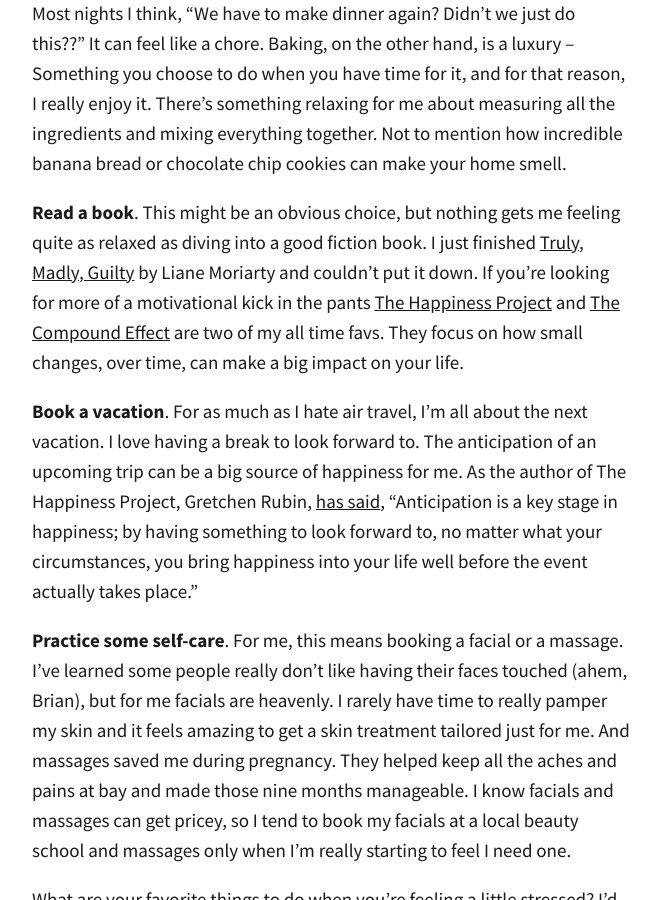
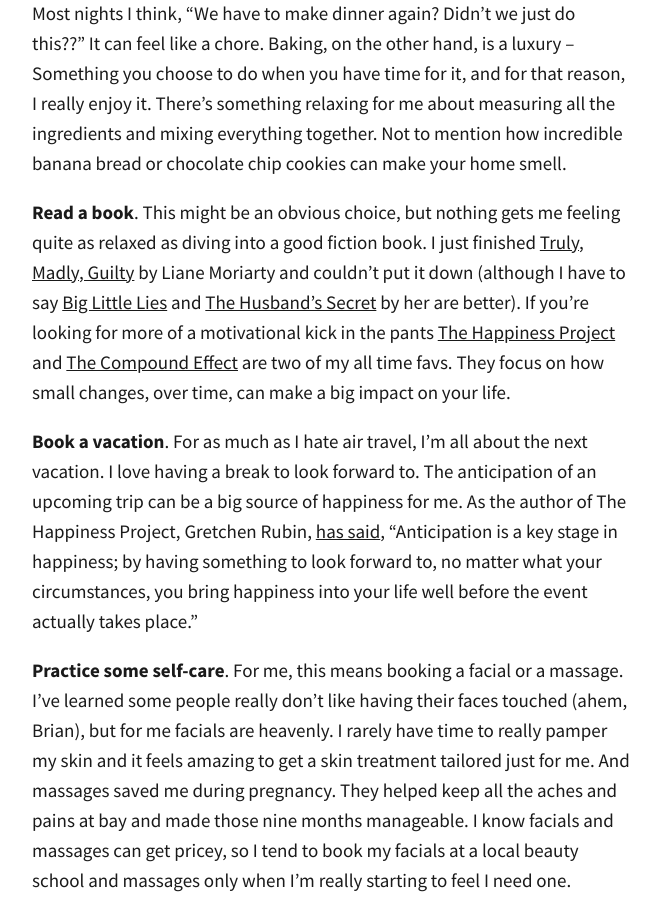
Before and after one commit to totiffany/totiffany.github.io, a Jekyll site: the page built from _posts/2018-05-24-5-Ways-To-De--Stress.md, in a window 1280 px wide and 900 px high, scrolled down 1375 px. Shown: the whole window, without its empty margins (308-968 px from the left). Built offline with Jekyll 4.4.1, drawn with Linux system fonts in a browser that asks for light colours; our own code applies the rules of GitHub Pages for plain Markdown files; comment, search, counter and statistics services are not loaded.

Commit message:
Update 2018-05-24-5-Ways-To-De--Stress.md

```diff
--- a/_posts/2018-05-24-5-Ways-To-De--Stress.md
+++ b/_posts/2018-05-24-5-Ways-To-De--Stress.md
@@ -21,7 +21,7 @@ I'd really rather be cool and chill about all this. And deep down I know it will
 
 **Bake something**. I don’t particularly like to cook, because I have to do it. Most nights I think, "We have to make dinner again? Didn't we just do this??" It can feel like a chore. Baking, on the other hand, is a luxury –Something you choose to do when you have time for it, and for that reason, I really enjoy it. There’s something relaxing for me about measuring all the ingredients and mixing everything together. Not to mention how incredible banana bread or chocolate chip cookies can make your home smell.
 
-**Read a book**. This might be an obvious choice, but nothing gets me feeling quite as relaxed as diving into a good fiction book. I just finished [Truly, Madly, Guilty](https://www.amazon.com/gp/product/1250069807/ref=as_li_tl?ie=UTF8&camp=1789&creative=9325&creativeASIN=1250069807&linkCode=as2&tag=redletterda04-20&linkId=7fd90c1d754939bc9fb002bf1ac4896a) by Liane Moriarty and couldn't put it down. If you're looking for more of a motivational kick in the pants [The Happiness Project](https://www.amazon.com/gp/product/0062414852/ref=as_li_tl?ie=UTF8&camp=1789&creative=9325&creativeASIN=0062414852&linkCode=as2&tag=redletterda04-20&linkId=7124b1cda11f42e3004d5f077734401f) and [The Compound Effect](https://www.amazon.com/gp/product/159315724X/ref=as_li_tl?ie=UTF8&camp=1789&creative=9325&creativeASIN=159315724X&linkCode=as2&tag=redletterda04-20&linkId=cd3f78427167b38d72d91cb7cf7357cb) are two of my all time favs. They focus on how small changes, over time, can make a big impact on your life.
+**Read a book**. This might be an obvious choice, but nothing gets me feeling quite as relaxed as diving into a good fiction book. I just finished [Truly, Madly, Guilty](https://www.amazon.com/gp/product/1250069807/ref=as_li_tl?ie=UTF8&camp=1789&creative=9325&creativeASIN=1250069807&linkCode=as2&tag=redletterda04-20&linkId=7fd90c1d754939bc9fb002bf1ac4896a) by Liane Moriarty and couldn't put it down (although I have to say [Big Little Lies](https://www.amazon.com/gp/product/0425274861/ref=as_li_tl?ie=UTF8&camp=1789&creative=9325&creativeASIN=0425274861&linkCode=as2&tag=redletterda04-20&linkId=645d49d884d77c9eb064dabd3f1a7d96) and [The Husband's Secret](https://www.amazon.com/gp/product/0451490045/ref=as_li_tl?ie=UTF8&camp=1789&creative=9325&creativeASIN=0451490045&linkCode=as2&tag=redletterda04-20&linkId=f13ee6f62f49cde474825d5fdead1bd7) by her are better). If you're looking for more of a motivational kick in the pants [The Happiness Project](https://www.amazon.com/gp/product/0062414852/ref=as_li_tl?ie=UTF8&camp=1789&creative=9325&creativeASIN=0062414852&linkCode=as2&tag=redletterda04-20&linkId=7124b1cda11f42e3004d5f077734401f) and [The Compound Effect](https://www.amazon.com/gp/product/159315724X/ref=as_li_tl?ie=UTF8&camp=1789&creative=9325&creativeASIN=159315724X&linkCode=as2&tag=redletterda04-20&linkId=cd3f78427167b38d72d91cb7cf7357cb) are two of my all time favs. They focus on how small changes, over time, can make a big impact on your life.
 
 **Book a vacation**. For as much as I hate air travel, I’m all about the next vacation. I love having a break to look forward to. The anticipation of an upcoming trip can be a big source of happiness for me. As the author of The Happiness Project, Gretchen Rubin, [has said](https://gretchenrubin.com/2011/02/my-first-splendid-truth-is-to-tackle-happiness-you-must-think-about-feeling-good-feeling-bad-and-feeling-right-in-an-atm/), “Anticipation is a key stage in happiness; by having something to look forward to, no matter what your circumstances, you bring happiness into your life well before the event actually takes place.”
 
```
